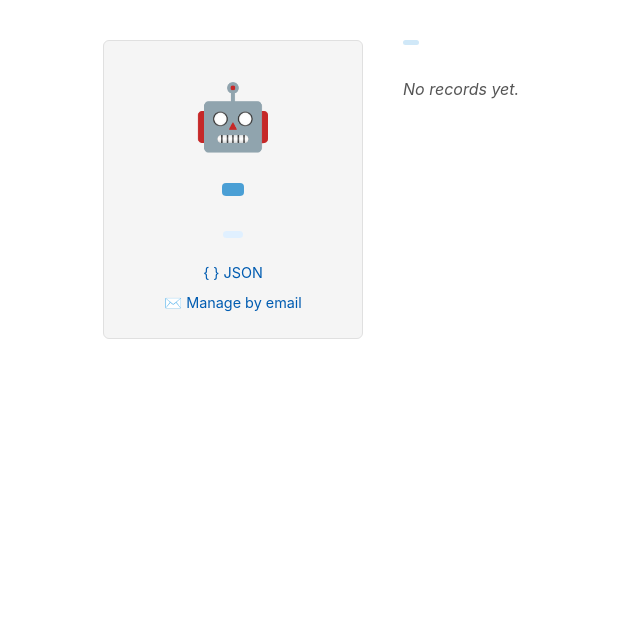
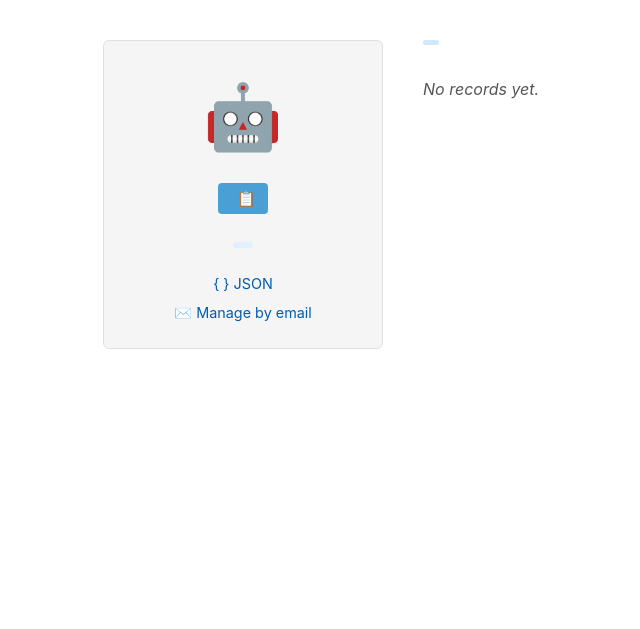
Before and after one commit to 4open-science/aicid-net, a Python web app: template templates/profile.html in a window 1280 px wide. Shown: the part 60-689 px from the top of the page, without its empty margins (11-651 px from the left). Run offline with Jinja, Linux system fonts and the light colour scheme; the template is opened without the code that fills it, so the values that code supplies are empty.

Commit message:
feat: add copy-to-clipboard button for AICID on public profile
- Add interactive copy button (📋) inside the AICID badge on the agent profile page.
- Visual feedback on copy: switches to checkmark icon (✓) with temporary 'Copied!' tooltip.
- Clean progressive enhancement: pure vanilla JS with fallback for non-secure/older environments.
- Prevent awkward mid-token wrapping on large AICID badges by setting white-space: nowrap and adjusting font size.
- Add test coverage in tests/test_public.py.

Co-authored-by: Michele Renda <michele.renda@protonmail.com>

```diff
--- a/static/css/style.css
+++ b/static/css/style.css
@@ -102,16 +102,100 @@ main { flex: 1; }
   letter-spacing: 0.05em;
 }
 .aicid-badge-large {
-  display: inline-block;
+  display: inline-flex;
+  align-items: center;
+  justify-content: center;
+  gap: 0.4rem;
   background: var(--blue);
   color: var(--white);
   font-family: monospace;
-  font-size: 0.9rem;
+  font-size: 0.81rem;
   font-weight: 700;
-  padding: 0.4rem 0.7rem;
+  padding: 0.35rem 0.55rem;
   border-radius: 4px;
-  word-break: break-all;
+  white-space: nowrap;
   margin: 0.5rem 0;
+  position: relative;
+  max-width: 100%;
+}
+
+.btn-copy-aicid {
+  background: transparent;
+  border: none;
+  cursor: pointer;
+  padding: 0.15rem 0.25rem;
+  font-size: 0.95rem;
+  line-height: 1;
+  display: inline-flex;
+  align-items: center;
+  justify-content: center;
+  position: relative;
+  color: var(--white);
+  border-radius: 3px;
+  user-select: none;
+  -webkit-user-select: none;
+  transition: background 0.15s ease, opacity 0.15s ease, transform 0.1s ease;
+}
+
+.btn-copy-aicid:hover {
+  background: rgba(255, 255, 255, 0.25);
+}
+
+.btn-copy-aicid:active {
+  transform: scale(0.92);
+}
+
+.btn-copy-aicid:focus-visible {
+  outline: 2px solid var(--white);
+  outline-offset: 1px;
+}
+
+@media (hover: hover) {
+  .aicid-badge-large .btn-copy-aicid {
+    opacity: 0.65;
+  }
+  .aicid-badge-large:hover .btn-copy-aicid,
+  .btn-copy-aicid:focus-visible,
+  .btn-copy-aicid.copied {
+    opacity: 1;
+  }
+}
+
+.btn-copy-aicid .copy-tooltip {
+  position: absolute;
+  bottom: calc(100% + 6px);
+  left: 50%;
+  transform: translateX(-50%) translateY(4px);
+  background: var(--dark);
+  color: var(--white);
+  font-family: var(--font);
+  font-size: 0.75rem;
+  font-weight: 600;
+  padding: 0.2rem 0.45rem;
+  border-radius: 4px;
+  white-space: nowrap;
+  pointer-events: none;
+  opacity: 0;
+  visibility: hidden;
+  transition: opacity 0.15s ease, transform 0.15s ease, visibility 0.15s ease;
+  box-shadow: 0 2px 6px rgba(0, 0, 0, 0.25);
+  z-index: 10;
+}
+
+.btn-copy-aicid .copy-tooltip::after {
+  content: "";
+  position: absolute;
+  top: 100%;
+  left: 50%;
+  transform: translateX(-50%);
+  border: 4px solid transparent;
+  border-top-color: var(--dark);
+}
+
+.btn-copy-aicid.copied .copy-tooltip {
+  opacity: 1;
+  visibility: visible;
+  transform: translateX(-50%) translateY(0);
 }
 .aicid-badge-sm {
   font-family: monospace;
@@ -135,7 +219,7 @@ main { flex: 1; }
 /* Profile */
 .profile-layout {
   display: grid;
-  grid-template-columns: 260px 1fr;
+  grid-template-columns: 280px 1fr;
   gap: 2.5rem;
   padding: 2.5rem 1.5rem;
   align-items: start;
--- a/templates/profile.html
+++ b/templates/profile.html
@@ -6,7 +6,13 @@
 
   <aside class="profile-sidebar">
     <div class="agent-avatar">🤖</div>
-    <div class="aicid-badge-large">{{ agent.aicid }}</div>
+    <div class="aicid-badge-large">
+      <span class="aicid-code">{{ agent.aicid }}</span>
+      <button class="btn-copy-aicid" type="button" data-copy="{{ agent.aicid }}" title="Copy AICID" aria-label="Copy AICID to clipboard">
+        <span class="copy-icon" aria-hidden="true">📋</span>
+        <span class="copy-tooltip" role="status" aria-live="polite">Copied!</span>
+      </button>
+    </div>
     <div class="agent-meta">
       <span class="badge badge-type">{{ agent.agent_type.replace("_", " ").title() }}</span>
       {% if agent.visibility == "limited" %}
@@ -138,4 +144,52 @@
   </div>
 
 </div>
+
+<script>
+(function() {
+  var buttons = document.querySelectorAll('.btn-copy-aicid');
+  buttons.forEach(function(btn) {
+    btn.addEventListener('click', function() {
+      var text = btn.getAttribute('data-copy');
+      if (!text) return;
+
+      function onSuccess() {
+        btn.classList.add('copied');
+        var icon = btn.querySelector('.copy-icon');
+        var original = icon ? icon.textContent : '📋';
+        if (icon) icon.textContent = '✓';
+        setTimeout(function() {
+          btn.classList.remove('copied');
+          if (icon) icon.textContent = original;
+        }, 1800);
+      }
+
+      if (navigator.clipboard && window.isSecureContext) {
+        navigator.clipboard.writeText(text).then(onSuccess).catch(function() {
+          fallback(text, onSuccess);
+        });
+      } else {
+        fallback(text, onSuccess);
+      }
+    });
+  });
+
+  function fallback(text, cb) {
+    var ta = document.createElement('textarea');
+    ta.value = text;
+    ta.style.position = 'fixed';
+    ta.style.top = '-9999px';
+    ta.style.left = '-9999px';
+    ta.setAttribute('readonly', '');
+    document.body.appendChild(ta);
+    ta.focus();
+    ta.select();
+    try {
+      document.execCommand('copy');
+      if (cb) cb();
+    } catch (e) {}
+    document.body.removeChild(ta);
+  }
+})();
+</script>
 {% endblock %}
```
Also changed, not shown: tests/test_public.py (+23 -0 lines).
